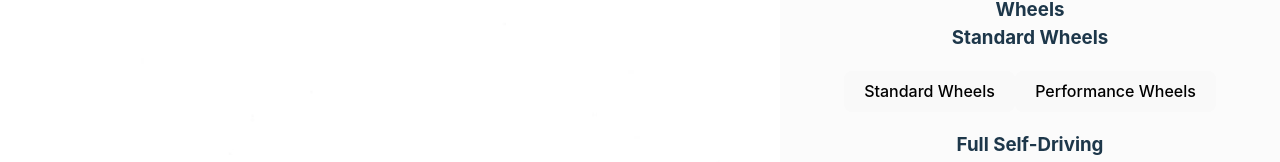
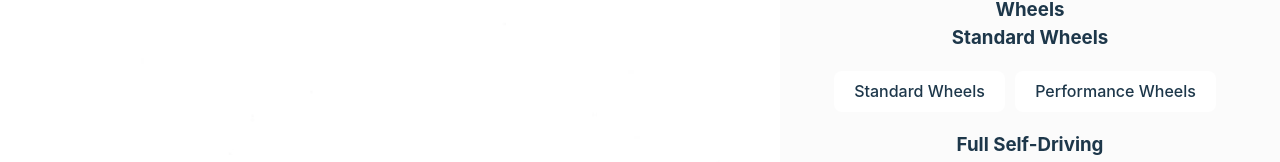
Before and after one commit to divyarao54/arys-TeslaWebsiteReplication-DivyaRao, a React (Vite) app in the folder frontend/: page /customize in a window 1280 px wide. Shown: the part 512-674 px from the top of the page. Built offline with nearby package versions, Linux system fonts and the light colour scheme.

Commit message:
Changes to styling for deployment in customize page

```diff
--- a/frontend/src/pages/CustomizePage.tsx
+++ b/frontend/src/pages/CustomizePage.tsx
@@ -355,7 +355,7 @@
                             {WHEELS.map((wheel: WheelOption) => (
                                 <button
                                     key={wheel.name}
-                                    className={getWheelButtonClass(wheels.name === wheel.name)}
+                                    className={`${getWheelButtonClass(wheels.name === wheel.name)} var-2`}
                                     onClick={() => {
                                         handleViewChange('wheels', { newWheels: wheel });
                                     }}
--- a/frontend/src/styles/customize.css
+++ b/frontend/src/styles/customize.css
@@ -118,7 +118,11 @@
 
 .color-option-list{
     display: block;
+    border: none;
+}
 
+.color-option-list:active{
+    border: 1px solid #1D374A;
 }
 
 .car-image {
@@ -260,6 +264,9 @@
     background-color: #ffffff;
     border-color: #e5e7eb;
     border-width: 2px;
+}
+.wheel-button-option{
+    margin-right: 10px;
 }
 
 /* --- Checkbox Options --- */
```
